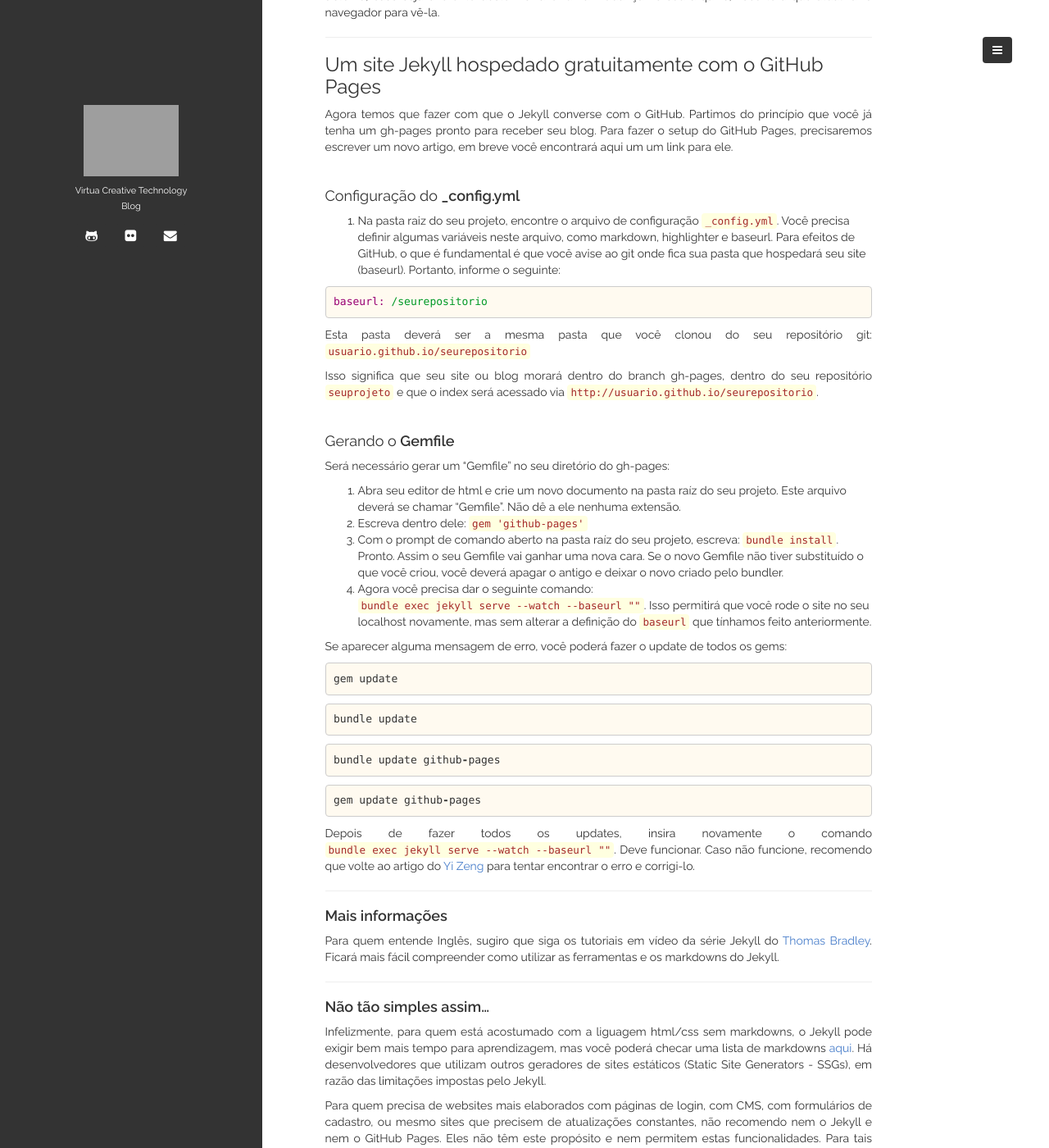
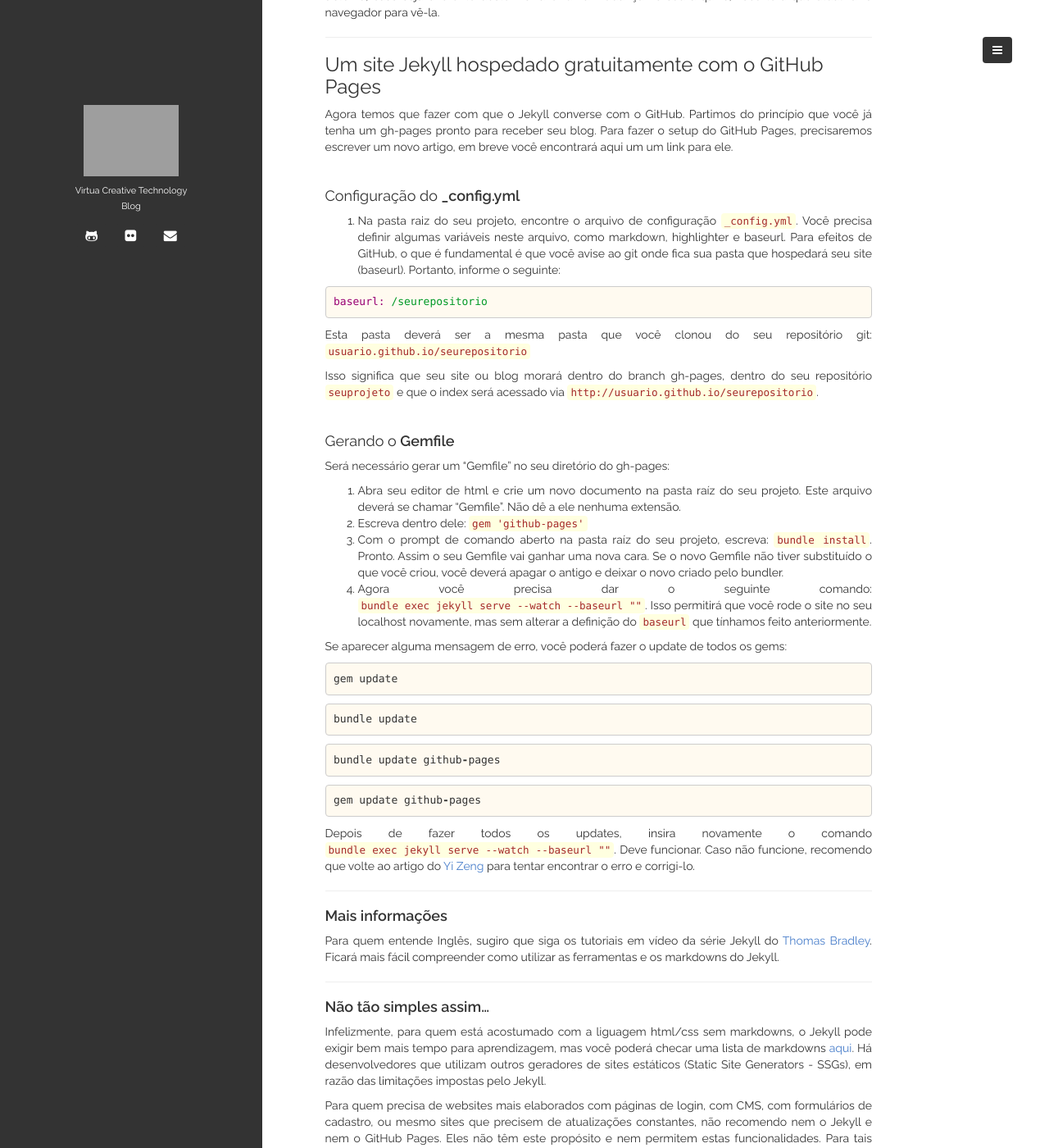
Before and after one commit to VirtuaCreative/blog, a Jekyll site: the page built from _posts/2015-07-30-jekyll-github-blog.md, in a window 1280 px wide and 1400 px high, scrolled down 1723 px. Shown: the whole window at 82% size. Built offline with Jekyll 4.4.1, drawn with Linux system fonts in a browser that asks for light colours; comment, search, counter and statistics services are not loaded.

Commit message:
Update style.css
adding style to ol li - text-align: justify

```diff
--- a/assets/css/style.css
+++ b/assets/css/style.css
@@ -417,6 +417,10 @@
 	text-align: justify;
 }
 
+.article_body ol li {
+	text-align: justify;
+}
+
 @media screen and (max-width: 768px) {
 
 	.tags-custom {
```
